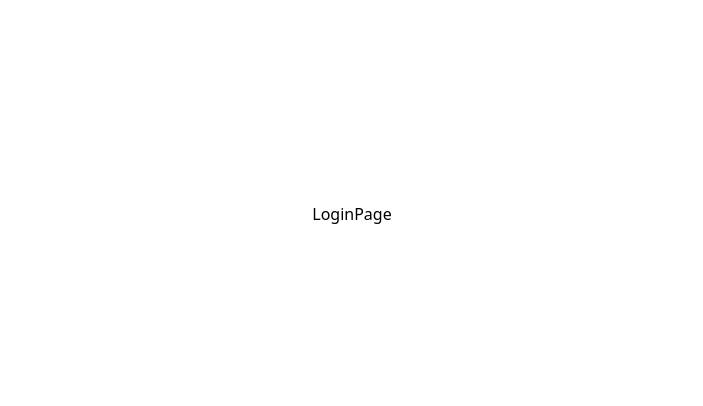
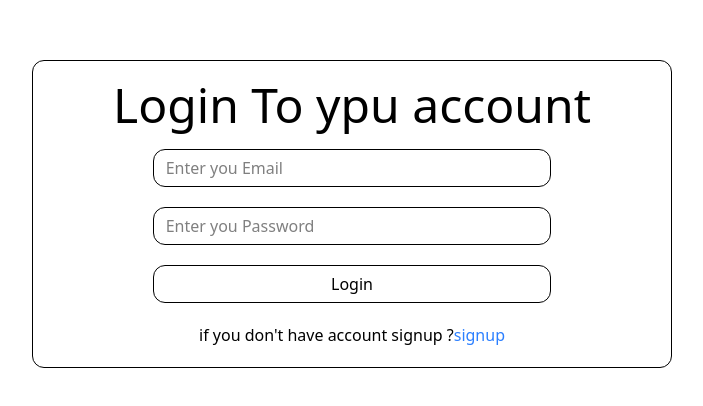
Before and after one commit to mouiz-youb/DB_Relationships, a React (Vite) app in the folder client/: page /login in a window 1280 px wide. Shown: the part 186-592 px from the top of the page, without its empty margins (288-991 px from the left). Built offline with nearby package versions, Linux system fonts and the light colour scheme.

Commit message:
create the login client logic

```diff
--- a/client/src/Hooks/useLogin.ts
+++ b/client/src/Hooks/useLogin.ts
@@ -1,41 +1,40 @@
-import axios from "axios"
-import  {toast} from "react-hot-toast"
-import { useNavigate } from "react-router-dom"
-import  {useAuthStore} from "../Store/UserStore"
-export const UseLogin =()=>{
-    const navigate = useNavigate()
-    const setAuth= useAuthStore((state)=>state.setAuth)
-    const login =async(email:String , password:String)=>{
-        try {
-            const response = await axios.post("http://localhost:3000/auth/login",{
-                email , password
-            })
-            const msg = response.data.msg
-            if(msg === "No account found with this email. Please sign up first"){
-                toast.error(msg)
-            }
-            if(msg === "All fields are required"){
-                toast.error(msg)
-            }
-            const userData ={
-                email :response.data.user.email,
-                id : response.data.user.id,
-                username: response.data.user.username
-            }
-            const accessToken = response.data.accessToken
-            localStorage.setItem("userDataEmail", userData.email)
-            localStorage.setItem("accessToken", accessToken)
-            setAuth(userData,accessToken)
-            if(msg ==="Login successfully"){
-                toast.success(msg)
-                navigate("/post")
-                // setAuth(userData )
-            }
-        } catch (error :any) {
-            const errMsg = error.response?.data?.msg || "Signup failed";
-            toast.error(errMsg);
-            throw error;
-        }
+import { toast } from "react-hot-toast";
+import { useNavigate } from "react-router-dom";
+import api from "../lib/api";
+import axios from "axios";
+import useAuthStore from "../Store/UserStore";
+
+export const useLogin = () => {
+  const navigate = useNavigate();
+  const setAuth = useAuthStore((state) => state.setAuth);
+
+  const login = async (email: string, password: string) => {
+    try {
+      const response = await axios.post("http://localhost:3000/auth/login", { email, password });
+      const msg = response.data.msg;
+
+      if (msg === "No account found with this email. Please sign up first") {
+        toast.error(msg);
+        return;
+      }
+      if (msg === "All fields are required") {
+        toast.error(msg);
+        return;
+      }
+
+      const userData = response.data.user;
+      const accessToken = response.data.accessToken;
+
+      if (msg === "Login successful") {
+        toast.success(msg);
+        setAuth(userData, accessToken);
+        navigate("/post");
+      }
+    } catch (error: any) {
+      const errMsg = error.response?.data?.msg || "Login failed";
+      toast.error(errMsg);
     }
-    return login
-}
+  };
+
+  return login;
+};
--- a/client/src/Hooks/useSignup.ts
+++ b/client/src/Hooks/useSignup.ts
@@ -1,13 +1,13 @@
-import axios from "axios"
 import  {toast} from "react-hot-toast"
 import { useNavigate } from "react-router-dom"
-import  {useAuthStore} from "../Store/UserStore"
+import api from "../lib/api"
+// import  {useAuthStore} from "../Store/UserStore"
 export const UseSignup =()=>{
     const navigate = useNavigate()
     // const setAuth= useAuthStore((state)=>state.setAuth)
     const signup =async(email:String , username:String , password:String)=>{
         try {
-            const response = await axios.post("http://localhost:3000/auth/signup",{
+            const response = await api.post("/auth/signup",{
                 username , email , password
             })
             const msg = response.data.msg
--- a/client/src/Store/UserStore.ts
+++ b/client/src/Store/UserStore.ts
@@ -24,7 +24,13 @@ export const useAuthStore = create<AuthState>((set) => ({
     accessToken: null,
 
     // Save user + token
-    setAuth: (user, accessToken) => {set({ user, accessToken })},
+    setAuth: (user, accessToken) => {
+        // store the state
+        set({ user, accessToken })
+        // persist in local storage
+        localStorage.setItem("user",JSON.stringify(user))
+        localStorage.setItem("accesToken",accessToken)
+    },
 
   // Logout clear
     clearAuth: () => {
--- /dev/null
+++ b/client/src/lib/api.ts
@@ -0,0 +1,47 @@
+import axios from "axios"
+import {useAuthStore} from "../Store/UserStore"
+import { useNavigate } from "react-router-dom"
+
+// const navigate  = useNavigate()
+
+// axios instence
+const api = axios.create({
+    baseURL:"http://localhost:3000",
+    withCredentials:true // allow cookies
+})
+// attach access token auto
+api.interceptors.request.use((config)=>{
+    const accessToken = useAuthStore((state)=>state.accessToken)
+    // const token = useAuthStore.getState().accessToken
+    if(accessToken) config.headers.Authorization = `Bearer ${accessToken}`
+    return config
+})
+
+// auto refresh on 401 Unauthorized
+api.interceptors.response.use(
+    (res)=>res ,
+    async (error)=>{
+        const navigate  = useNavigate()
+        const originalRequest = error.config
+        if(error.response?.status === 401 && !originalRequest._retry){
+            originalRequest._retry = true
+            try {
+                const refreshRes = await api.post("/auth/refreshToken")
+                const {accessToken , user}= refreshRes.data
+                // update the zustand store
+                const setAuth = useAuthStore((state)=>state.setAuth)
+                setAuth(user, accessToken)
+                // retry orginal request with new token
+                originalRequest.headers.Authorization = `Bearer ${accessToken}`
+                return api(originalRequest)
+            } catch (refreshErr) {
+                console.error("token refresh failed :", refreshErr)
+                  const clearAuth = useAuthStore((state)=>state.clearAuth)
+                clearAuth()
+                window.location.href = "/login"
+            }
+        }
+        return Promise.reject(error)
+    }
+)
+export default api
--- a/client/src/pages/LoginPage.tsx
+++ b/client/src/pages/LoginPage.tsx
@@ -1,8 +1,37 @@
-import React from 'react'
+import  {useState} from 'react'
+import { Link } from 'react-router-dom'
+import { useLogin } from '../Hooks/useLogin'
+function LoginPage() {
+  const login  = useLogin()
+  const [email, setEmail] = useState("")
+  const [password, setPassword] = useState("")
 
-function LoginPage() {
+  const handleSubmit =async(e:any)=>{
+    e.preventDefault()
+    const user ={
+      email  , password
+    }
+    console.log(user)
+    await login(email  , password)
+  }
   return (
-    <div>LoginPage</div>
+    <div className="w-full h-full flex justify-center items-center flex-col">
+      <form onSubmit={handleSubmit} className=' w-1/2 p-5 flex justify-center items-center flex-col gap-5 border-[1px] border-black rounded-xl  '>
+        <h1 className='text-5xl'>Login To ypu account  </h1>
+        <input
+        onChange={(e)=>setEmail(e.target.value)}
+        type="email"
+        className=' w-2/3 rounded-xl border-[1px] border-black px-3 py-1.5 '
+        placeholder='Enter you Email' />
+        <input
+        onChange={(e)=>setPassword(e.target.value)}
+        type="password"
+        className=' w-2/3 rounded-xl border-[1px] border-black px-3 py-1.5 '
+        placeholder='Enter you Password' />
+        <button type="submit" className='cursor-pointer w-2/3 rounded-xl border-[1px] border-black px-3 py-1.5 '>Login</button>
+        <p>if you don't have account signup  ?<Link to="/signup" className='text-blue-500'>signup</Link></p>
+      </form>
+    </div>
   )
 }
 
--- a/client/src/pages/ShowPosts.tsx
+++ b/client/src/pages/ShowPosts.tsx
@@ -1,8 +1,21 @@
-import React from 'react'
-
+import React, { useEffect } from 'react'
+import useAuthStore from "../Store/UserStore";
 function ShowPosts() {
+  const user = useAuthStore((state)=>state.user)
+  const loadAuthFromStorage = useAuthStore((state)=>state.loadAuthFromStorage)
+   useEffect(() => {
+    loadAuthFromStorage()
+  }, [])
+  console.log(user)
   return (
-    <div>ShowPosts</div>
+    <div>
+      <h1>show post </h1>
+      <h1> {user?.email} </h1>
+      <h1> {user?.id} </h1>
+      <h1> {user?.username} </h1>
+      <h1></h1>
+      <h1></h1>
+    </div>
   )
 }
 
```
Also changed, not shown: 1 other file (tests, documents, lock files or other folders).
